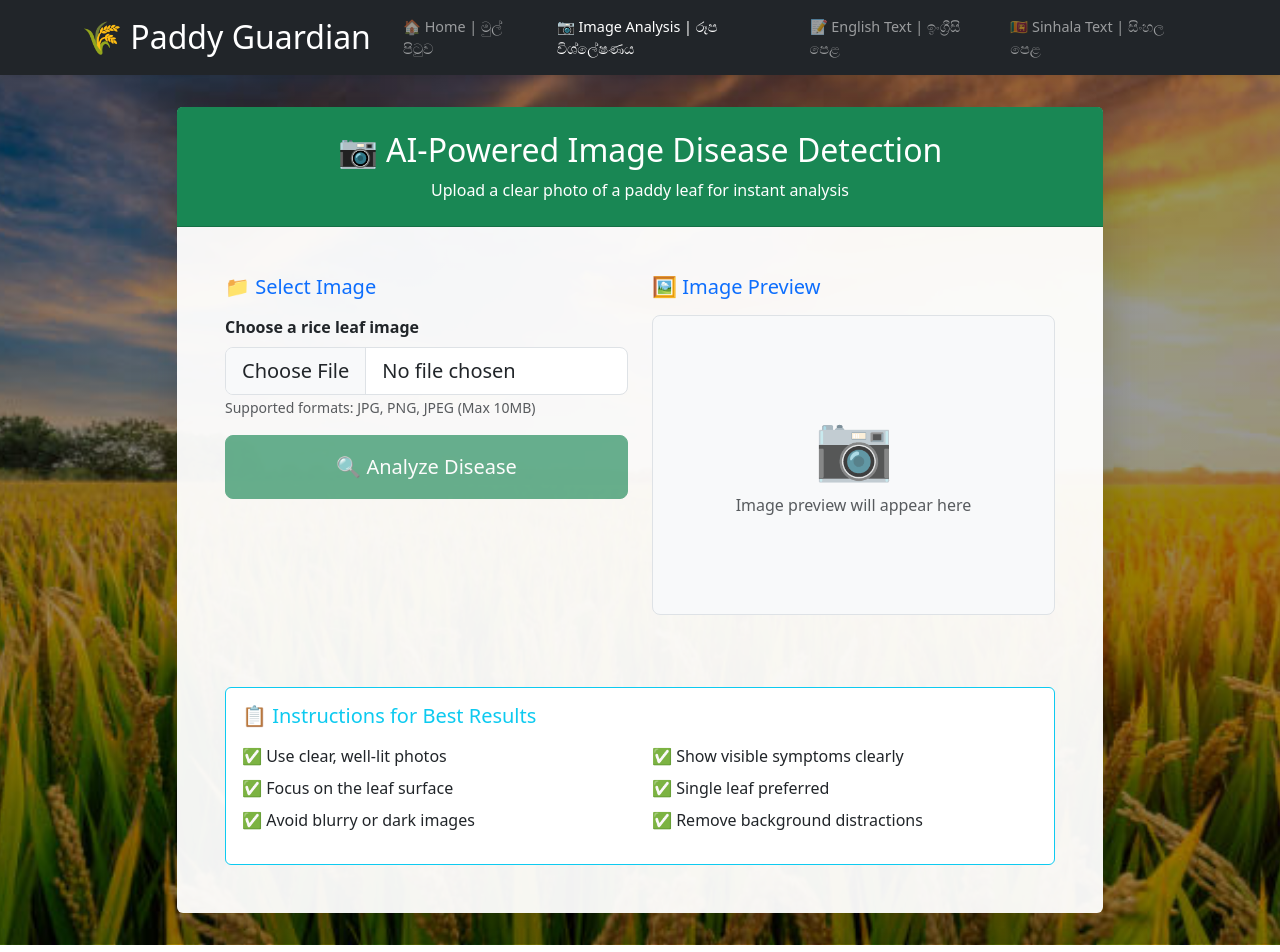
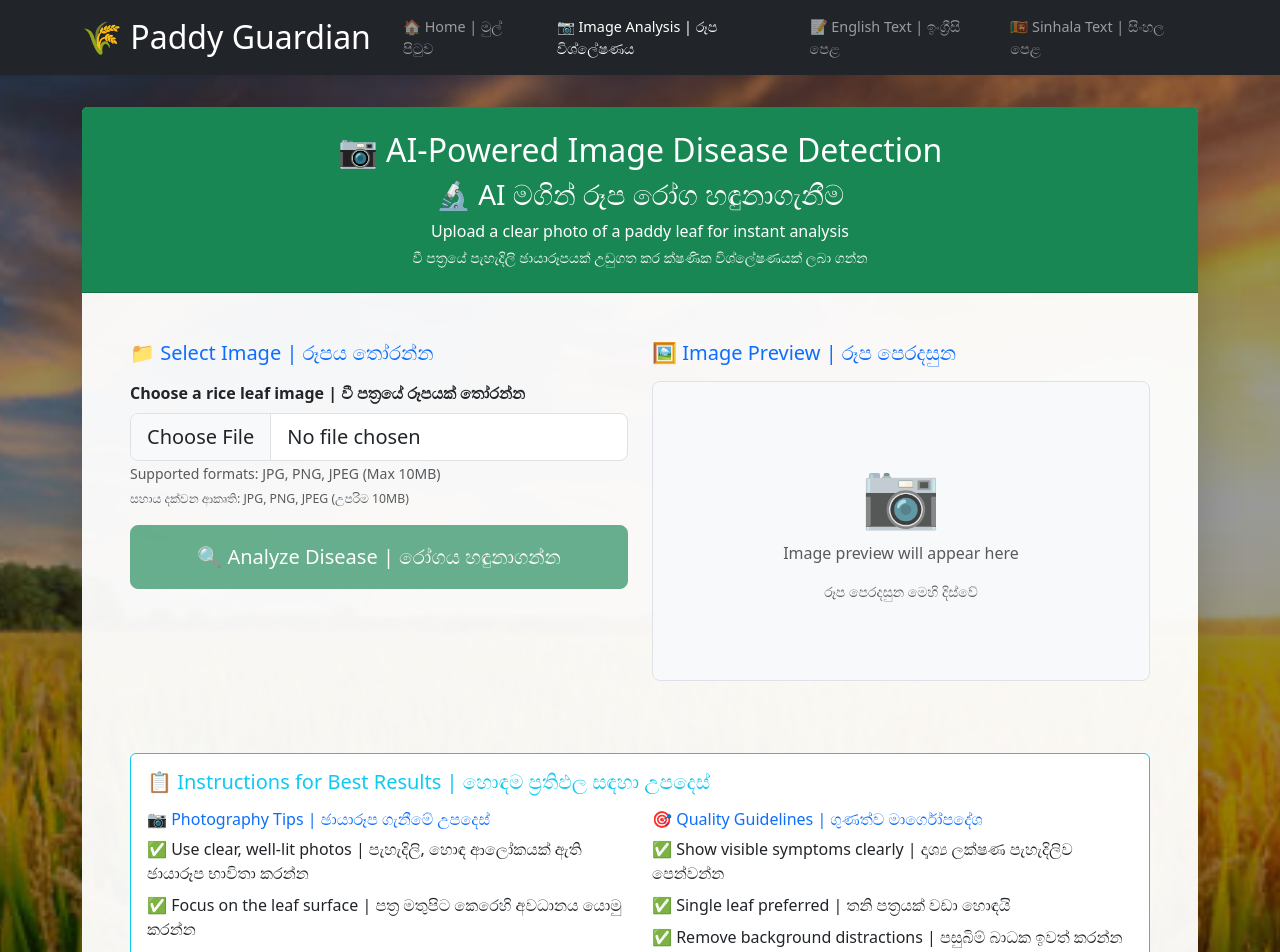
Before and after one commit to Insightful-Minds/Paddy-Guardian, a React (Vite) app in the folder frontend/: page /image in a window 1280 px wide. Shown: the top 952 px of the page. Built offline with nearby package versions, Linux system fonts and the light colour scheme.

Commit message:
Changes Added

```diff
--- a/frontend/src/components/ImagePredictor/index.tsx
+++ b/frontend/src/components/ImagePredictor/index.tsx
@@ -29,7 +29,7 @@ const ImagePredictor = () => {
 
   const handleUpload = async () => {
     if (!file) {
-      setError('Please select an image file first.');
+      setError('Please select an image file first. | කරුණාකර මුලින්ම රූප ගොනුවක් තෝරන්න.');
       return;
     }
 
@@ -48,7 +48,7 @@ const ImagePredictor = () => {
       });
       setResult(response.data.result);
     } catch (err) {
-      setError('Failed to analyze the image. Please try again.');
+      setError('Failed to analyze the image. Please try again. | රූපය විශ්ලේෂණය කිරීමට අසමත් විය. කරුණාකර නැවත උත්සාහ කරන්න.');
       console.error('Prediction error:', err);
     } finally {
       setLoading(false);
@@ -76,19 +76,21 @@ const ImagePredictor = () => {
     >
       <Container>
         <Row className="justify-content-center">
-          <Col lg={10} xl={10}>
+           <Col lg={12} xl={12}>
             <Card className="shadow-lg border-0" style={{ backgroundColor: 'rgba(255, 255, 255, 0.95)' }}>
               <Card.Header className="bg-success text-white text-center py-4">
                 <h2 className="mb-0">📷 AI-Powered Image Disease Detection</h2>
+                <h3 className="mb-0 mt-2">🔬 AI මගින් රූප රෝග හඳුනාගැනීම</h3>
                 <p className="mb-0 mt-2">Upload a clear photo of a paddy leaf for instant analysis</p>
+                <p className="mb-0 mt-1 small">වී පත්‍රයේ පැහැදිලි ඡායාරූපයක් උඩුගත කර ක්ෂණික විශ්ලේෂණයක් ලබා ගන්න</p>
               </Card.Header>
               <Card.Body className="p-5">
                 <Row>
                   <Col md={6}>
                     <div className="mb-4">
-                      <h5 className="text-primary mb-3">📁 Select Image</h5>
+                      <h5 className="text-primary mb-3">📁 Select Image | රූපය තෝරන්න</h5>
                       <Form.Group controlId="formFile" className="mb-3">
-                        <Form.Label className="fw-semibold">Choose a rice leaf image</Form.Label>
+                        <Form.Label className="fw-semibold">Choose a rice leaf image | වී පත්‍රයේ රූපයක් තෝරන්න</Form.Label>
                         <Form.Control
                           type="file"
                           accept="image/*"
@@ -97,6 +99,8 @@ const ImagePredictor = () => {
                         />
                         <Form.Text className="text-muted">
                           Supported formats: JPG, PNG, JPEG (Max 10MB)
+                          <br />
+                          <span className="small">සහාය දක්වන ආකෘති: JPG, PNG, JPEG (උපරිම 10MB)</span>
                         </Form.Text>
                       </Form.Group>
 
@@ -111,10 +115,10 @@ const ImagePredictor = () => {
                           {loading ? (
                             <>
                               <Spinner animation="border" size="sm" className="me-2" />
-                              Analyzing Image...
+                              Analyzing Image... | රූපය විශ්ලේෂණය කරමින්...
                             </>
                           ) : (
-                            <>🔍 Analyze Disease</>
+                            <>🔍 Analyze Disease | රෝගය හඳුනාගන්න</>
                           )}
                         </Button>
 
@@ -124,7 +128,7 @@ const ImagePredictor = () => {
                             onClick={resetForm}
                             disabled={loading}
                           >
-                            🔄 Reset
+                            🔄 Reset | නැවත සකසන්න
                           </Button>
                         )}
                       </div>
@@ -133,7 +137,7 @@ const ImagePredictor = () => {
 
                   <Col md={6}>
                     <div className="mb-4">
-                      <h5 className="text-primary mb-3">🖼️ Image Preview</h5>
+                      <h5 className="text-primary mb-3">🖼️ Image Preview | රූප පෙරදසුන</h5>
                       <div
                         className="border rounded-3 d-flex align-items-center justify-content-center"
                         style={{
@@ -154,6 +158,7 @@ const ImagePredictor = () => {
                           <div className="text-center text-muted">
                             <div style={{ fontSize: '4rem' }}>📷</div>
                             <p>Image preview will appear here</p>
+                            <p className="small">රූප පෙරදසුන මෙහි දිස්වේ</p>
                           </div>
                         )}
                       </div>
@@ -167,17 +172,22 @@ const ImagePredictor = () => {
                     <Col>
                       {result && (
                         <Alert variant="success" className="text-center py-4">
-                          <h4 className="mb-3">🎯 Analysis Results</h4>
+                          <h4 className="mb-3">🎯 Analysis Results | විශ්ලේෂණ ප්‍රතිඵල</h4>
                           <div className="bg-white rounded p-3 border">
-                            <h5 className="text-success mb-2">Disease Prediction:</h5>
+                            <h5 className="text-success mb-2">Disease Prediction | රෝග අනාවැකිය:</h5>
                             <p className="h4 text-dark mb-0">{result}</p>
+                            <p className="text-muted mt-2 small">
+                              Based on AI analysis of the uploaded image | උඩුගත කරන ලද රූපයේ AI විශ්ලේෂණය මත පදනම්ව
+                            </p>
                           </div>
                         </Alert>
                       )}
 
                       {error && (
                         <Alert variant="danger" className="text-center">
-                          <strong>⚠️ Error:</strong> {error}
+                          <strong>⚠️ Error | දෝෂය:</strong> {error}
+                          <br />
+                          <span className="small">කරුණාකර නැවත උත්සාහ කරන්න | Please try again</span>
                         </Alert>
                       )}
                     </Col>
@@ -189,23 +199,31 @@ const ImagePredictor = () => {
                   <Col>
                     <Card className="border-info">
                       <Card.Body>
-                        <h5 className="text-info mb-3">📋 Instructions for Best Results</h5>
+                        <h5 className="text-info mb-3">📋 Instructions for Best Results | හොඳම ප්‍රතිඵල සඳහා උපදෙස්</h5>
                         <Row>
                           <Col md={6}>
+                            <h6 className="text-primary mb-2">📷 Photography Tips | ඡායාරූප ගැනීමේ උපදෙස්</h6>
                             <ul className="list-unstyled">
-                              <li className="mb-2">✅ Use clear, well-lit photos</li>
-                              <li className="mb-2">✅ Focus on the leaf surface</li>
-                              <li className="mb-2">✅ Avoid blurry or dark images</li>
+                              <li className="mb-2">✅ Use clear, well-lit photos | පැහැදිලි, හොඳ ආලෝකයක් ඇති ඡායාරූප භාවිතා කරන්න</li>
+                              <li className="mb-2">✅ Focus on the leaf surface | පත්‍ර මතුපිට කෙරෙහි අවධානය යොමු කරන්න</li>
+                              <li className="mb-2">✅ Avoid blurry or dark images | බොඳ හෝ අඳුරු ඡායාරූප මග හරින්න</li>
                             </ul>
                           </Col>
                           <Col md={6}>
+                            <h6 className="text-primary mb-2">🎯 Quality Guidelines | ගුණත්ව මාර්ගෝපදේශ</h6>
                             <ul className="list-unstyled">
-                              <li className="mb-2">✅ Show visible symptoms clearly</li>
-                              <li className="mb-2">✅ Single leaf preferred</li>
-                              <li className="mb-2">✅ Remove background distractions</li>
+                              <li className="mb-2">✅ Show visible symptoms clearly | දෘශ්‍ය ලක්ෂණ පැහැදිලිව පෙන්වන්න</li>
+                              <li className="mb-2">✅ Single leaf preferred | තනි පත්‍රයක් වඩා හොඳයි</li>
+                              <li className="mb-2">✅ Remove background distractions | පසුබිම් බාධක ඉවත් කරන්න</li>
                             </ul>
                           </Col>
                         </Row>
+                        <div className="mt-3 p-3 bg-light rounded">
+                          <h6 className="text-warning mb-2">💡 Pro Tips | වෘත්තීය උපදෙස්:</h6>
+                          <p className="mb-1">• Take photos during daylight hours (8 AM - 4 PM) | දිවා කාලයේ (පෙ.ව. 8 - ප.ව. 4) ඡායාරූප ගන්න</p>
+                          <p className="mb-1">• Hold camera steady and close to leaf | කැමරාව ස්ථිරව තබා පත්‍රයට ළඟින් ගන්න</p>
+                          <p className="mb-0">• Ensure symptoms are visible and in focus | ලක්ෂණ පෙනෙන සහ නාභිගත වන ලෙස තිබීම සහතික කරන්න</p>
+                        </div>
                       </Card.Body>
                     </Card>
                   </Col>
--- a/frontend/src/components/SinhalaPredictor/index.tsx
+++ b/frontend/src/components/SinhalaPredictor/index.tsx
@@ -16,26 +16,17 @@ const SinhalaPredictor = () => {
                 input_text: input,
             });
 
-            console.log('🔤 Full Response:', res.data);
-
             // Extract the translated text from the result
             const result = res.data.result;
 
-            // Handle both success and error cases for translation
             let translatedText = 'Translation not found';
 
-            // First try to match the success format: "🌐 Translated: ..."
             const translatedMatch = result.match(/Translated:\s*(.+)/);
 
-            // If not found, try to match the error format: "\nTranslated: ..."
             if (translatedMatch) {
                 translatedText = translatedMatch[1];
             }
 
-            console.log('🔤 Translated English text:===>', translatedText);
-
-            // 🎯 Log the final result (Sinhala + English disease prediction)
-            console.log('🧠 Final Prediction Result:', result);
             setResult(result);
         } catch (err) {
             console.error(err);
@@ -59,7 +50,7 @@ const SinhalaPredictor = () => {
         >
             <Container>
                 <Row className="justify-content-center">
-                    <Col lg={10} xl={10}>
+                    <Col lg={12} xl={12}>
                         <Card className="shadow-lg border-0" style={{ backgroundColor: 'rgba(255, 255, 255, 0.95)' }}>
                             <Card.Header className="bg-info text-white text-center py-4">
                                 <h2 className="mb-0">🌾 Sinhala Symptom Analysis</h2>
--- a/frontend/src/components/TextPredictor/index.tsx
+++ b/frontend/src/components/TextPredictor/index.tsx
@@ -65,7 +65,7 @@ const TextDiseasePredictor = () => {
     >
       <Container>
         <Row className="justify-content-center">
-          <Col lg={10} xl={10}>
+           <Col lg={12} xl={12}>
             <Card className="shadow-lg border-0" style={{ backgroundColor: 'rgba(255, 255, 255, 0.95)' }}>
               <Card.Header className="bg-info text-white text-center py-4">
                 <h2 className="mb-0">✍️ AI-Powered Symptom Analysis</h2>
```
Also changed, not shown: 1 other file (tests, documents, lock files or other folders).
